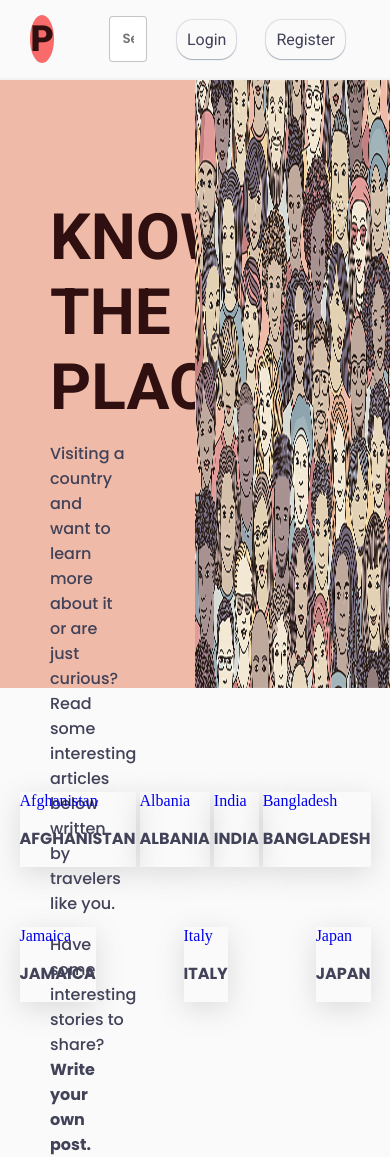
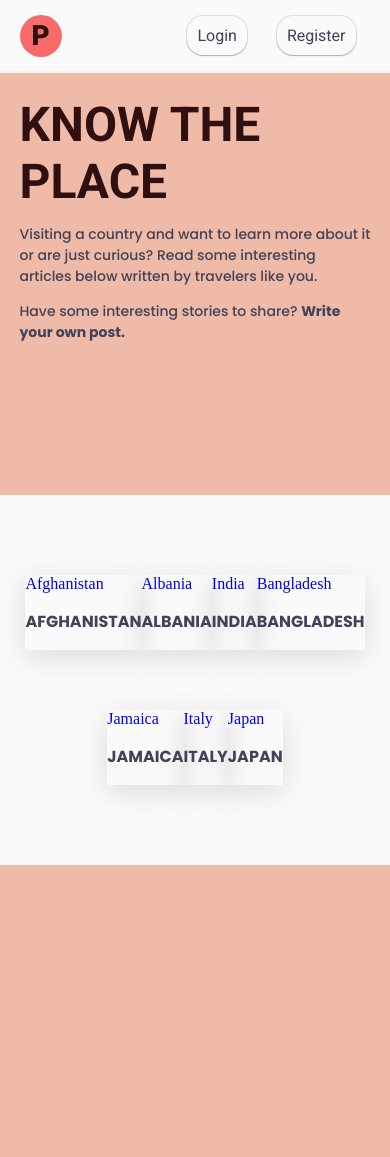
Before and after one commit to anubhav06/about-place, a Django app: page / in a window 390 px wide. After the commit the page ends 865 px from the top, so only its background shows below. Run offline with Django 3.2, Linux system fonts and the light colour scheme; data comes from the database, SQL or seed files in the repository; both versions use the stored data as it was after the commit; some libraries are stand-ins or nearby versions.

Commit message:
mobile design & some fixes

```diff
--- a/aboutPlace/heritage/static/heritage/countryPage.css
+++ b/aboutPlace/heritage/static/heritage/countryPage.css
@@ -44,3 +44,26 @@
 .posts__post .post-info > p {
   font-size: 12px;
 }
+
+/* media queries */
+@media only screen and (max-width: 768px) {
+  .info {
+    width: 95%;
+  }
+
+  .info__name > h1 {
+    font-size: 36px;
+  }
+
+  .posts {
+    width: 95%;
+  }
+
+  .posts__post > h2 {
+    font-size: 24px;
+  }
+
+  .posts__post .content {
+    font-size: 14px;
+  }
+}
--- a/aboutPlace/heritage/static/heritage/form.css
+++ b/aboutPlace/heritage/static/heritage/form.css
@@ -3,6 +3,7 @@
   border-radius: 8px;
   box-shadow: 0 6px rgba(62, 60, 73, 0.3);
   width: 30%;
+  width: 400px;
   margin: 40px auto;
   text-align: center;
   padding: 20px;
@@ -119,3 +120,14 @@
 .new-post form .btn:hover {
   background-color: hsla(248, 32%, 49%, 0.6);
 }
+
+/* media queries */
+@media only screen and (max-width: 425px) {
+  .form {
+    width: 320px;
+  }
+
+  .new-post {
+    width: 95%;
+  }
+}
--- a/aboutPlace/heritage/static/heritage/index.css
+++ b/aboutPlace/heritage/static/heritage/index.css
@@ -5,7 +5,8 @@
 .header__info {
   width: 50%;
   background-color: #efbaa7;
-  padding: 120px 50px 0 50px;
+  /* padding: 120px 50px 0 50px; */
+  padding: 6% 5% 0 5%;
   height: 72vh;
 }
 
@@ -18,7 +19,7 @@
   color: #2f0f0f;
   font-size: 64px;
   margin: 0;
-  width: 50%;
+  width: 80%;
 }
 
 .header__info > p {
@@ -63,6 +64,11 @@
   transform: scale(1.1);
 }
 
+.countries__country a img {
+  width: 300px;
+  height: 200px;
+}
+
 .countries__country a > p {
   font-family: var(--poppins);
   color: #424259;
@@ -74,3 +80,43 @@
 .countries__country a > p:hover {
   color: black;
 }
+
+/* media queries */
+@media only screen and (max-width: 1024px) {
+  .header .header__info {
+    width: 100%;
+    height: 50vh;
+  }
+
+  .header .header__img {
+    display: none;
+  }
+
+  .header__info > h1 {
+    font-size: 48px;
+    width: 100%;
+  }
+
+  .header__info > p {
+    width: 100%;
+    font-size: 14px;
+  }
+
+  .countries__country a img {
+    width: 200px;
+    height: 150px;
+  }
+}
+
+@media only screen and (max-width: 450px) {
+  .countries {
+    width: 95%;
+    margin: 50px auto;
+    justify-content: center;
+  }
+
+  .countries__country a img {
+    width: 300px;
+    height: 200px;
+  }
+}
--- a/aboutPlace/heritage/static/heritage/styles.css
+++ b/aboutPlace/heritage/static/heritage/styles.css
@@ -33,7 +33,7 @@
   display: flex;
   align-items: center;
   justify-content: space-between;
-  padding: 0 30px;
+  padding: 0 5%;
   font-family: var(--roboto);
   border-bottom: 2px solid #f3f3f3;
 }
@@ -113,7 +113,26 @@
   right: 105%;
 }
 
-/* Show the tooltip text when you mouse over the tooltip container */
 .tooltip:hover .tooltiptext {
   visibility: visible;
 }
+
+@media only screen and (max-width: 450px) {
+  .nav__logo {
+    width: 42px;
+    height: 42px;
+    border-radius: 50%;
+  }
+
+  .nav__logo > a {
+    font-size: 28px;
+  }
+
+  .nav__links {
+    padding-left: 0;
+  }
+
+  .nav__links form input {
+    display: none;
+  }
+}
--- a/aboutPlace/heritage/templates/heritage/layout.html
+++ b/aboutPlace/heritage/templates/heritage/layout.html
@@ -50,8 +50,6 @@
     {% block body %}
 
     {% endblock %}
-
-
 </body>
 
 </html>
```
Also changed, not shown: aboutPlace/heritage/templates/heritage/countryPage.html (+0 -7 lines), aboutPlace/db.sqlite3.
